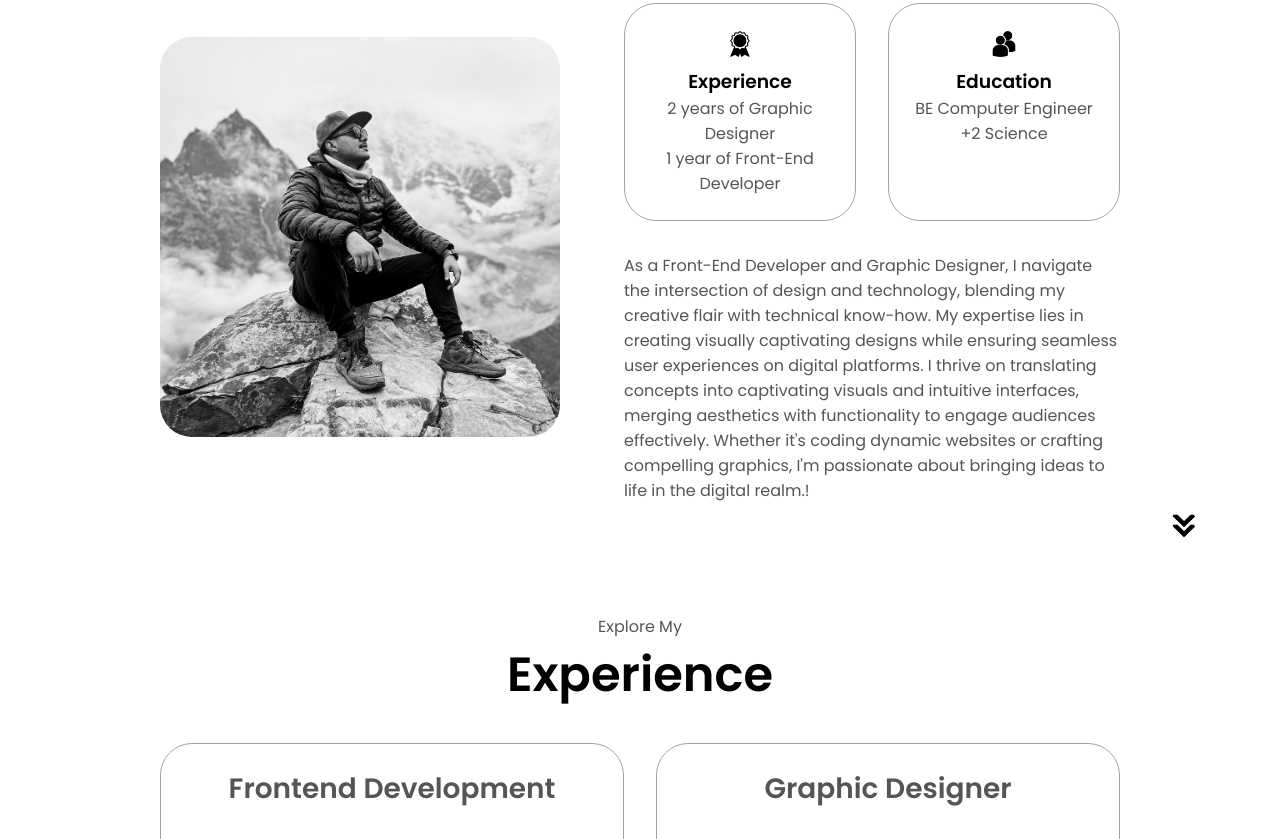
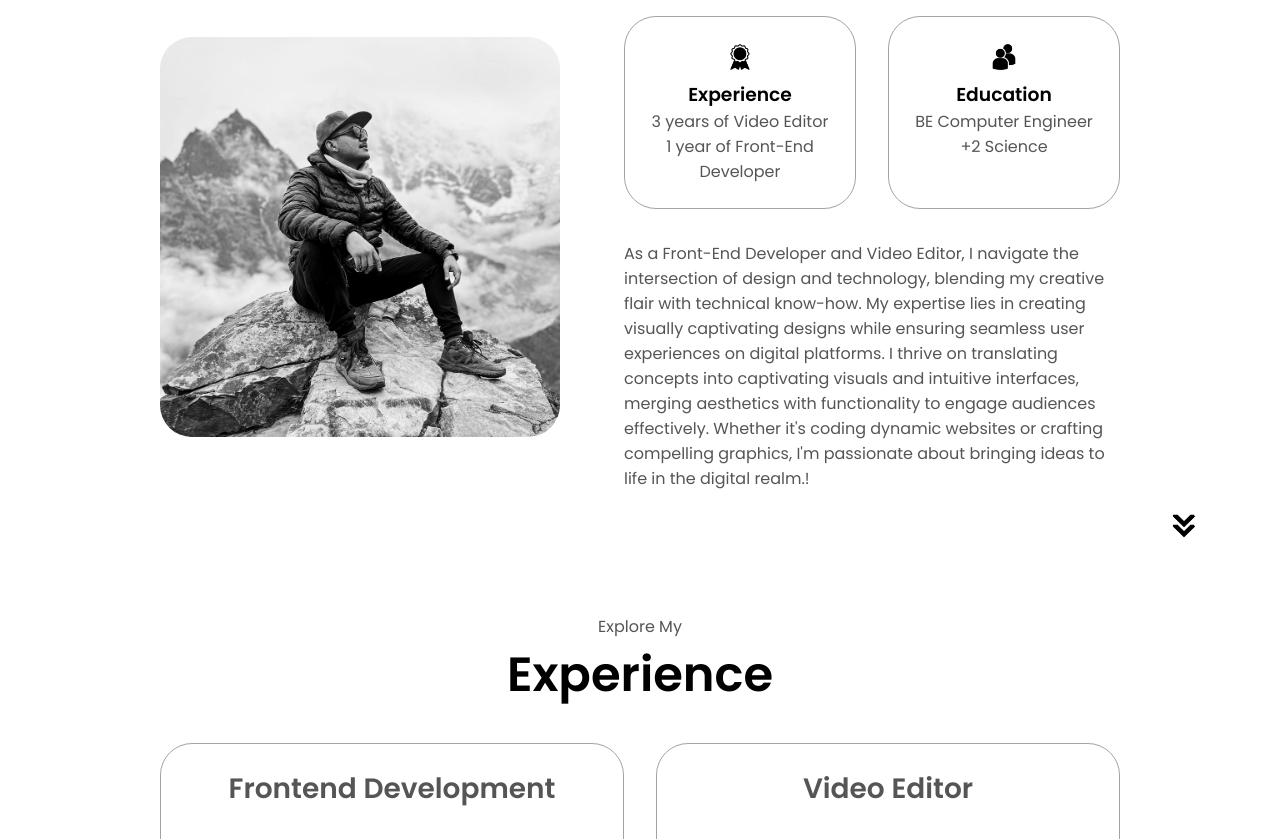
Before and after one commit to iamgauravghimire/html-css-js-potfolio, a plain HTML site: page index.html in a window 1280 px wide. Shown: the part 1082-1921 px from the top of the page. Drawn offline with Linux system fonts and the light colour scheme.

Commit message:
Update index.html

```diff
--- a/index.html
+++ b/index.html
@@ -43,11 +43,11 @@
       <div class="section__text">
         <p class="section__text__p1">Hello, I'm</p>
         <h1 class="title">Gaurav Ghimire</h1>
-        <p class="section__text__p2">Frontend Developer | Graphic Designer</p>
+        <p class="section__text__p2">Frontend Developer | Video Editor | Game Designer</p>
         <div class="btn-container">
           <button
             class="btn btn-color-2"
-            onclick="window.open('./assets/resume.pdf')"
+            onclick="window.open('./assets/Resume.pdf')"
           >
             Download CV
           </button>
@@ -91,7 +91,7 @@
                 class="icon"
               />
               <h3>Experience</h3>
-              <p>2 years of Graphic Designer <br />1 year of Front-End Developer</p>
+              <p>3 years of Video Editor <br />1 year of Front-End Developer</p>
 
             </div>
             <div class="details-container">
@@ -106,7 +106,7 @@
           </div>
           <div class="text-container">
             <p>
-              As a Front-End Developer and Graphic Designer, I navigate the intersection of design and technology, blending my creative flair with technical know-how. My expertise lies in creating visually captivating designs while ensuring seamless user experiences on digital platforms. I thrive on translating concepts into captivating visuals and intuitive interfaces, merging aesthetics with functionality to engage audiences effectively. Whether it's coding dynamic websites or crafting compelling graphics, I'm passionate about bringing ideas to life in the digital realm.!
+              As a Front-End Developer and Video Editor, I navigate the intersection of design and technology, blending my creative flair with technical know-how. My expertise lies in creating visually captivating designs while ensuring seamless user experiences on digital platforms. I thrive on translating concepts into captivating visuals and intuitive interfaces, merging aesthetics with functionality to engage audiences effectively. Whether it's coding dynamic websites or crafting compelling graphics, I'm passionate about bringing ideas to life in the digital realm.!
             </p>
           </div>
         </div>
@@ -217,7 +217,7 @@
             </div>
           </div>
           <div class="details-container">
-            <h2 class="experience-sub-title">Graphic Designer</h2>
+            <h2 class="experience-sub-title">Video Editor</h2>
             <div class="article-container">
               <article>
                 <img
@@ -357,7 +357,7 @@
                 class="project-img"
               />
             </div>
-            <h2 class="experience-sub-title project-title">Graphics Designs</h2>
+            <h2 class="experience-sub-title project-title">Video Editor</h2>
             <div class="btn-container">
               <button
                 class="btn btn-color-2 project-btn"
```
